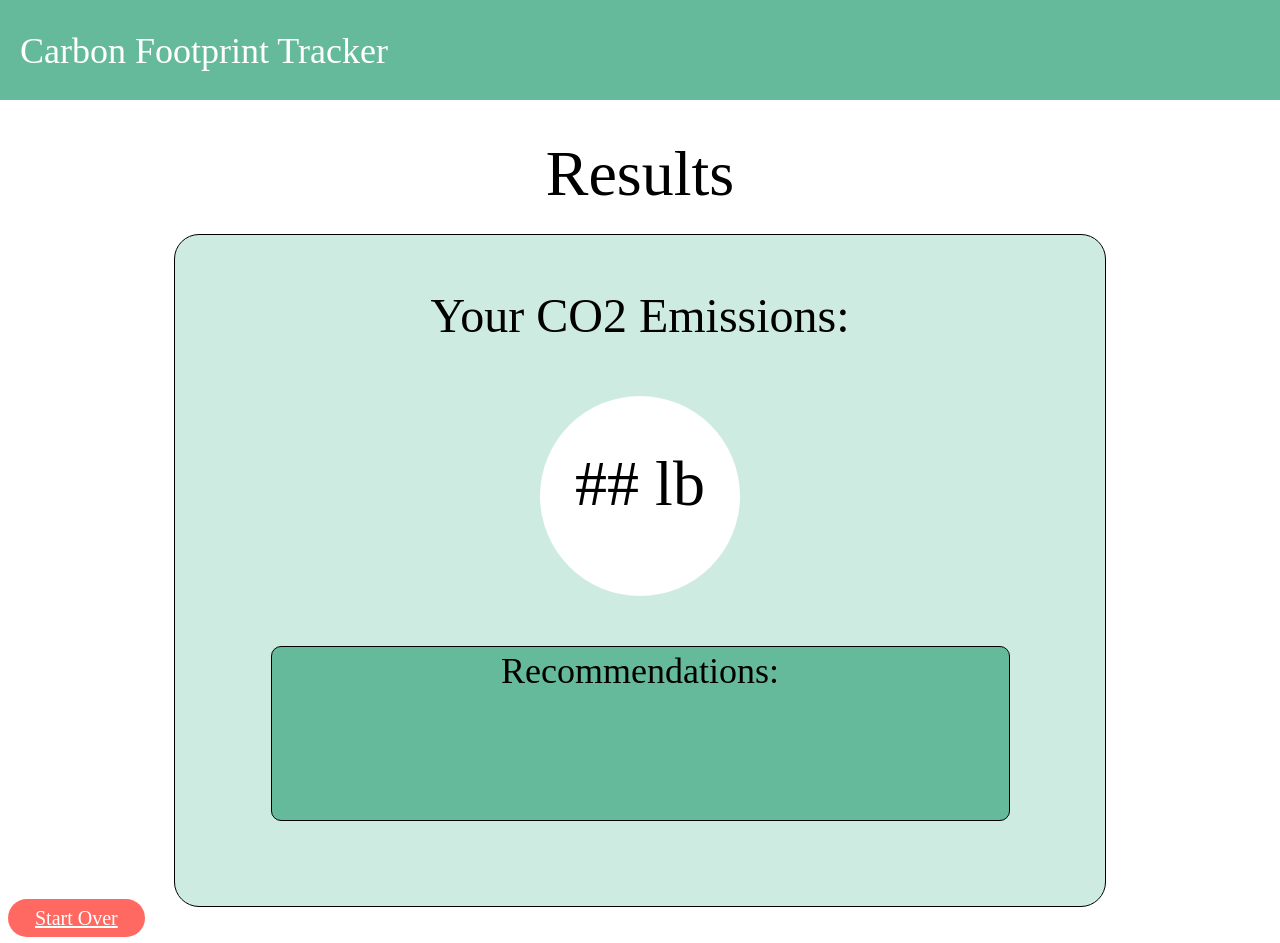
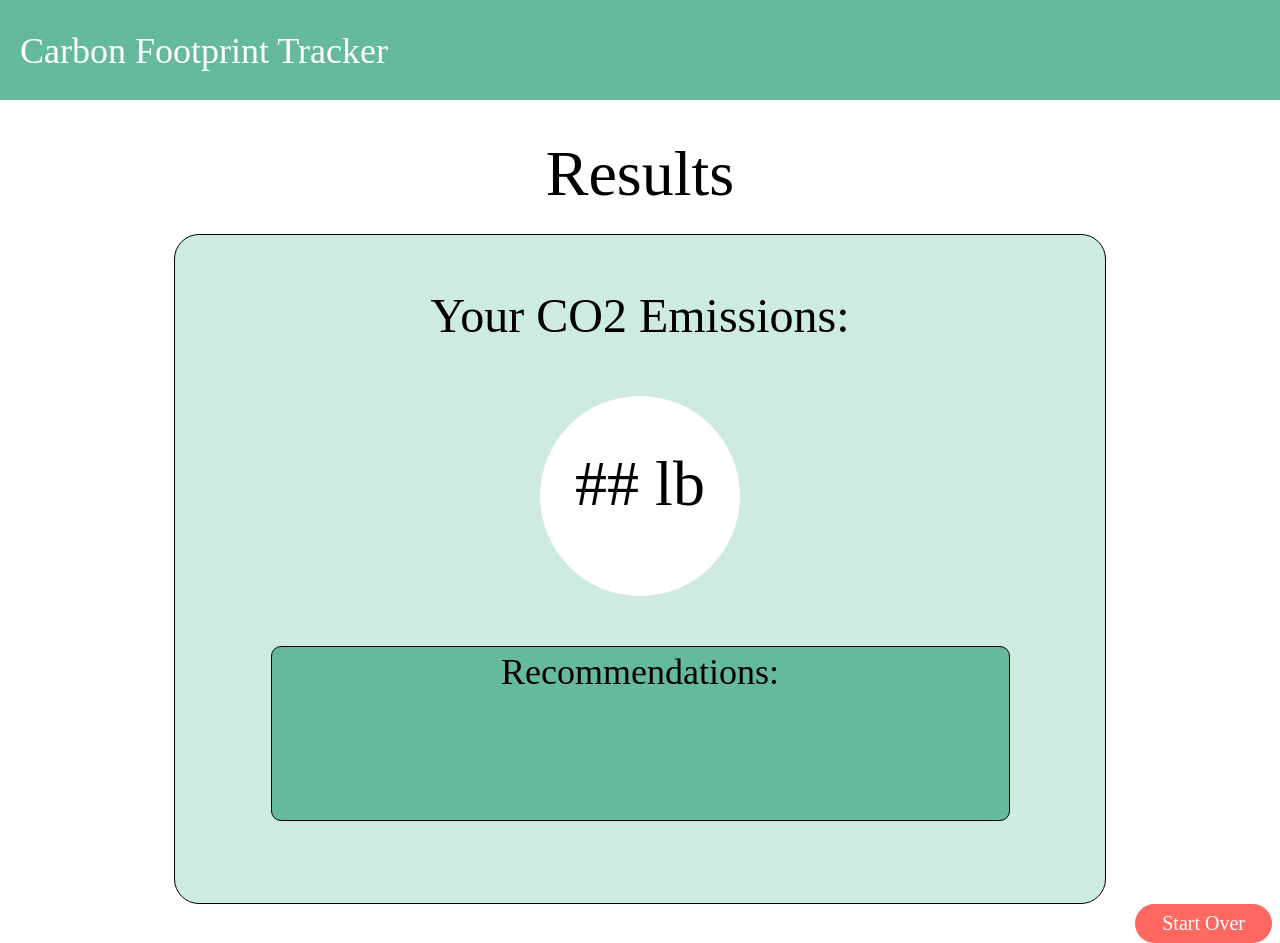
Before and after one commit to malhar715/Carbon-Footprint-Tracker, a plain HTML site: page resultsPage.html in a window 1280 px wide. Drawn offline with Linux system fonts and the light colour scheme.

Commit message:
Button schtuff
Moved button position and removed underline from a tag

```diff
--- a/resultsPageStyle.css
+++ b/resultsPageStyle.css
@@ -50,7 +50,7 @@
 
 .box {
 	width: 932px;
-height: 673px;
+	height: 670px;
 	left: 254px;
 	top: 274px;
 
@@ -98,7 +98,7 @@ font-family: Nunito;
 	font-style: normal;
 	font-weight: normal;
 	font-size: 36px;
-line-height: 49px;
+	line-height: 50px;
 	text-align: center;
 
 color: #000000;
@@ -122,12 +122,12 @@ color: #000000;
 }
 
 .resetbutton {
-	margin-top:10px;
+    float:right;
+    text-decoration:none;
     background-color: #ff6961;
     color: white;
     font-size: 20px;
     border-radius: 50px;
-    border: none;
     padding: 8px 27px;
 
 }
```
Lines whose indentation alone changed are shown as unchanged.
